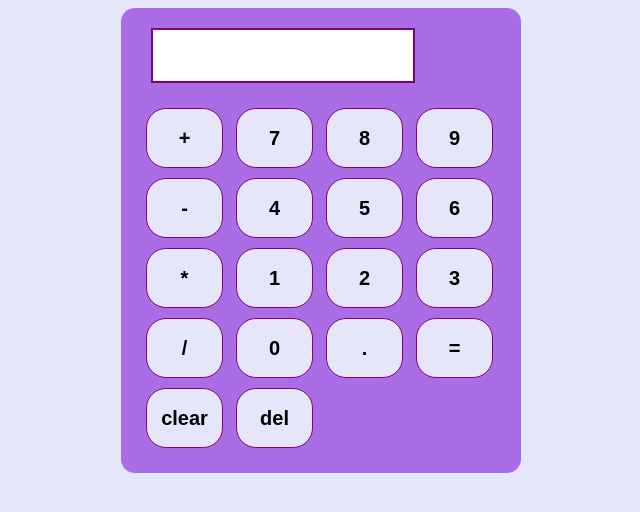
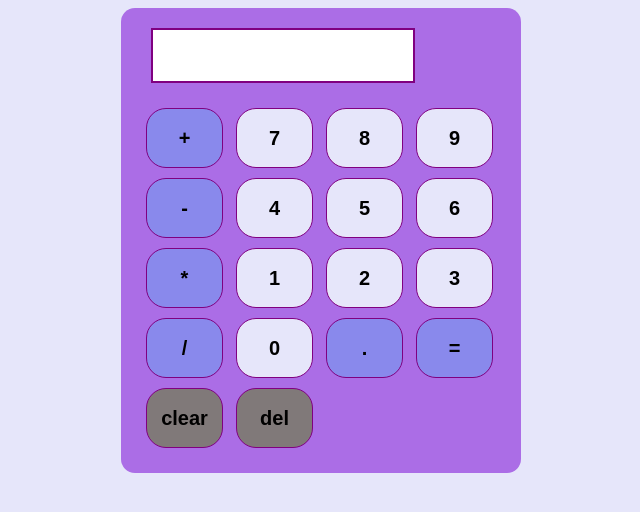
Before and after one commit to siingiii/oasis-calculator-project, a plain HTML site: page index.html in a window 1280 px wide. Shown: the whole page, without its empty margins (219-859 px from the left). Drawn offline with Linux system fonts and the light colour scheme.

Commit message:
Styled the buttons

```diff
--- a/index.html
+++ b/index.html
@@ -10,24 +10,24 @@
     <div class="container">
       <input id="display" readonly />
       <div id="keys">
-        <button onclick="appendToDisplay('+')">+</button>
+        <button onclick="appendToDisplay('+')" class="arithmetic-btn">+</button>
         <button onclick="appendToDisplay('7')">7</button>
         <button onclick="appendToDisplay('8')">8</button>
         <button onclick="appendToDisplay('9')">9</button>
-        <button onclick="appendToDisplay('-')">-</button>
+        <button onclick="appendToDisplay('-')" class="arithmetic-btn">-</button>
         <button onclick="appendToDisplay('4')">4</button>
         <button onclick="appendToDisplay('5')">5</button>
         <button onclick="appendToDisplay('6')">6</button>
-        <button onclick="appendToDisplay('*')">*</button>
+        <button onclick="appendToDisplay('*')" class="arithmetic-btn">*</button>
         <button onclick="appendToDisplay('1')">1</button>
         <button onclick="appendToDisplay('2')">2</button>
         <button onclick="appendToDisplay('3')">3</button>
-        <button onclick="appendToDisplay('/')">/</button>
+        <button onclick="appendToDisplay('/')" class="arithmetic-btn">/</button>
         <button onclick="appendToDisplay('0')">0</button>
-        <button onclick="appendToDisplay('.')">.</button>
-        <button onclick="calculate()">=</button>
-        <button onclick="clearDisplay()">clear</button>
-        <button onclick="clearDisplay()">del</button>
+        <button onclick="appendToDisplay('.')" class="arithmetic-btn">.</button>
+        <button onclick="calculate()" class="arithmetic-btn">=</button>
+        <button onclick="clearDisplay()" class="operating-btn">clear</button>
+        <button onclick="clearDisplay()" class="operating-btn">del</button>
       </div>
     </div>
   </body>
--- a/style.css
+++ b/style.css
@@ -24,7 +24,12 @@ body {
   border-radius: 14px;
   margin-left: 332px;
 }
-
+.arithmetic-btn {
+  background-color: rgb(137, 137, 236);
+}
+.operating-btn {
+  background-color: rgb(128, 121, 121);
+}
 button {
   width: 77px;
   height: 60px;
```
